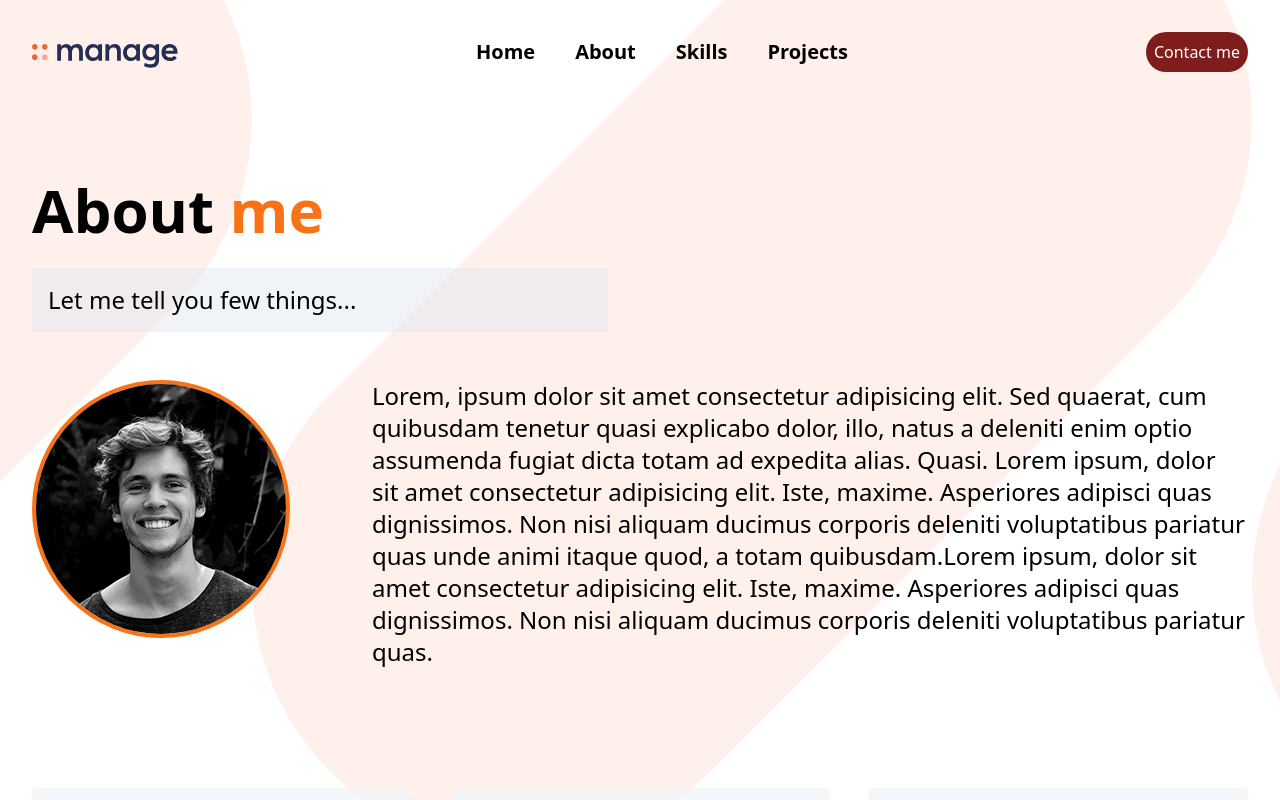
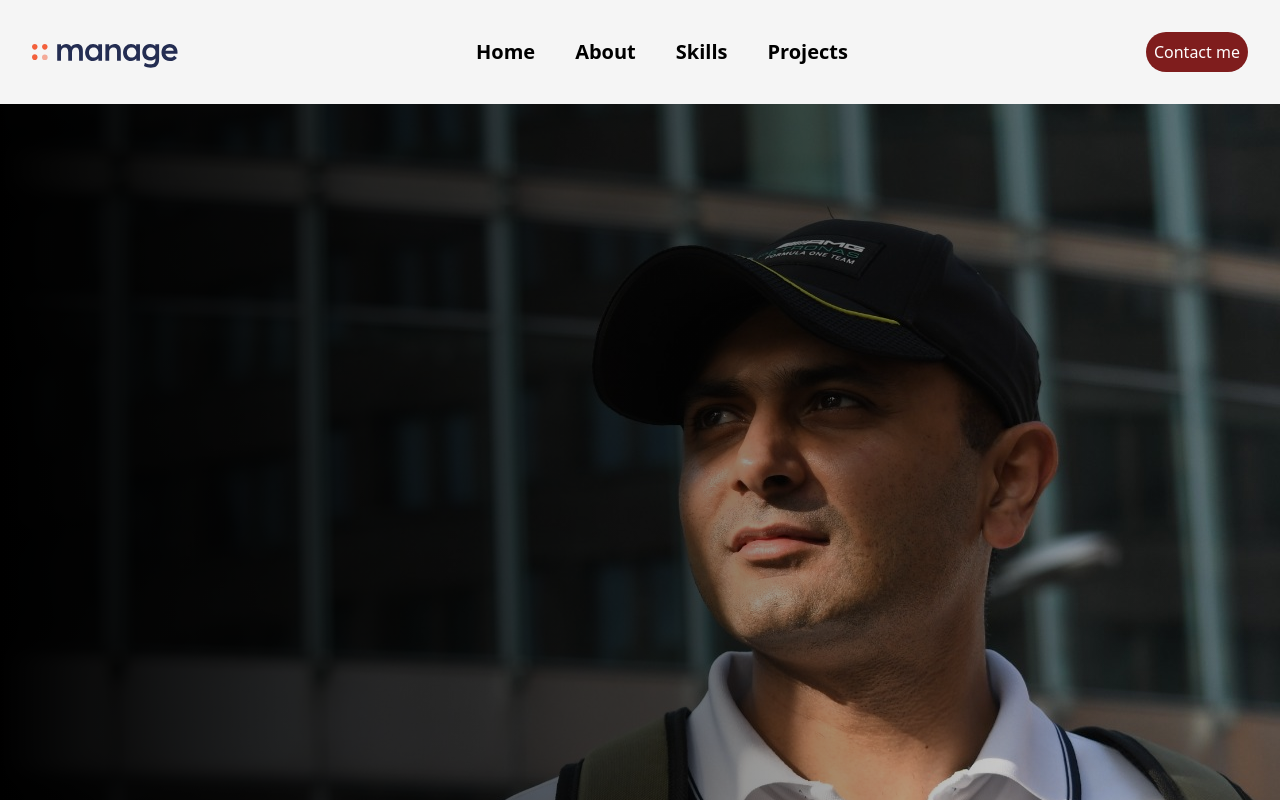
Before and after one commit to adhanif/React_Tailwind_Portfolio_APP, a React (Vite) app in the folder Frontend/: page /about in a window 1280 px wide. Shown: the top 800 px of the page. Built offline with nearby package versions, Linux system fonts and the light colour scheme; the HTML template or start-up script is replaced by a standard one.

Commit message:
portfolio image added

```diff
--- a/Frontend/src/App.css
+++ b/Frontend/src/App.css
@@ -0,0 +1,3 @@
+body{
+    background-color: #f5f5f5;
+}
--- a/Frontend/src/components/Aboutme.jsx
+++ b/Frontend/src/components/Aboutme.jsx
@@ -1,15 +1,30 @@
 import React from "react";
 import portrait from "../img/portrait.jpg";
 import JobCard from "./JobCard";
+import portfolioImage from "../img/portfolio.jpeg";
+
 export default function Aboutme() {
   return (
     <>
+      <div
+        className=" relative overflow-hidden bg-fixed bg-no-repeat bg-center"
+        style={{
+          backgroundImage: `url(${portfolioImage})`,
+          height: "800px",
+        }}
+      >
+        <div
+          className="absolute bottom-0 left-0 right-0 top-0 h-full w-full overflow-hidden bg-fixed bg-gradient-to-r from-black  "
+          // style={{ backgroundColor: "rgba(0, 0, 0, 0.6)" }}
+        ></div>
+      </div>
+
       <div className="container flex flex-col  justify-between px-8   mx-auto mt-4  space-y-12 md:py-10  md:space-y-0">
         <div className="mb-12">
           <h1 className="text-center lg:text-left text-4xl md:text-6xl font-semibold mb-7 mt-5">
             About <span className="text-orange-500">me</span>
           </h1>
-          <p className="p-4 bg-slate-200 bg-opacity-50 text-base mx-auto lg:mx-0 w-full text-center md:text-2xl lg:text-left md:max-w-xl ">
+          <p className="p-4 bg-slate-300 rounded bg-opacity-50 text-base mx-auto lg:mx-0 w-full text-center md:text-2xl lg:text-left md:max-w-xl ">
             Let me tell you few things...
           </p>
         </div>
--- a/Frontend/src/components/JobCard.jsx
+++ b/Frontend/src/components/JobCard.jsx
@@ -3,7 +3,7 @@ import React from "react";
 export default function JobCard({ job, position, detail }) {
   return (
     <>
-      <div className="max-w-sm rounded overflow-hidden shadow-lg bg-slate-100 bg-opacity-75 duration-300 ease-in-out hover:scale-110">
+      <div className="max-w-sm rounded-lg overflow-hidden shadow-lg bg-white bg-opacity-75 duration-300 ease-in-out hover:scale-110">
         <div className="px-6 py-4 text-center md:text-left">
           <h1 className="font-bold text-2xl mb-4">{job}</h1>
           <p className="mb-6 font-bold text-sm text-gray-700">{position}</p>
--- a/Frontend/src/components/ProjectCard.jsx
+++ b/Frontend/src/components/ProjectCard.jsx
@@ -3,7 +3,7 @@ import React from "react";
 export default function ProjectCard({ heading, img }) {
   return (
     <div
-      className="max-w-sm   rounded overflow-hidden shadow-lg bg-slate-100 bg-opacity-75  duration-300 ease-in-out  md:w-100 cursor-pointer "
+      className="max-w-sm   rounded overflow-hidden shadow-lg bg-white bg-opacity-75  duration-300 ease-in-out  md:w-100 cursor-pointer "
       style={{ height: "100%" }}
     >
       <div className="w-full  overflow-hidden">
--- a/Frontend/src/components/SkillsCard.jsx
+++ b/Frontend/src/components/SkillsCard.jsx
@@ -4,7 +4,7 @@ export default function SkillsCard({ logo, heading }) {
   return (
     <>
       <div
-        className="max-w-sm   rounded overflow-hidden shadow-lg bg-slate-100 bg-opacity-75  p-5  duration-300 ease-in-out hover:scale-110 md:w-100 "
+        className="max-w-sm   rounded-lg overflow-hidden shadow-lg bg-white bg-opacity-75  p-5  duration-300 ease-in-out hover:scale-110 md:w-100 "
         style={{ height: "100%" }}
       >
         <img
--- a/Frontend/src/index.css
+++ b/Frontend/src/index.css
@@ -3,9 +3,8 @@
 @tailwind utilities;
 
 
-body{
+/* body{
     background:url("./img/bg-tablet-pattern.svg");
-    /* background-repeat: no-repeat; */
     background-size: 1000px;
     background-position: 90% -25%;
-}
+} */
```
Also changed, not shown: Frontend/src/img/portfolio.jpeg (added).
